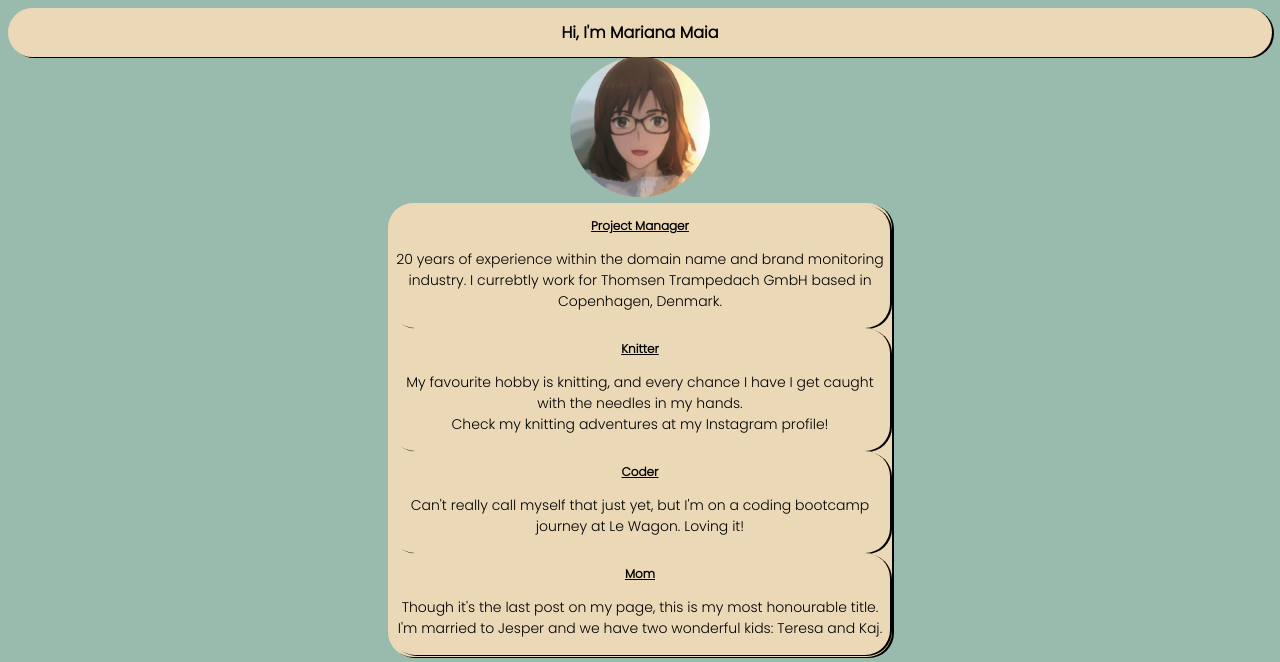
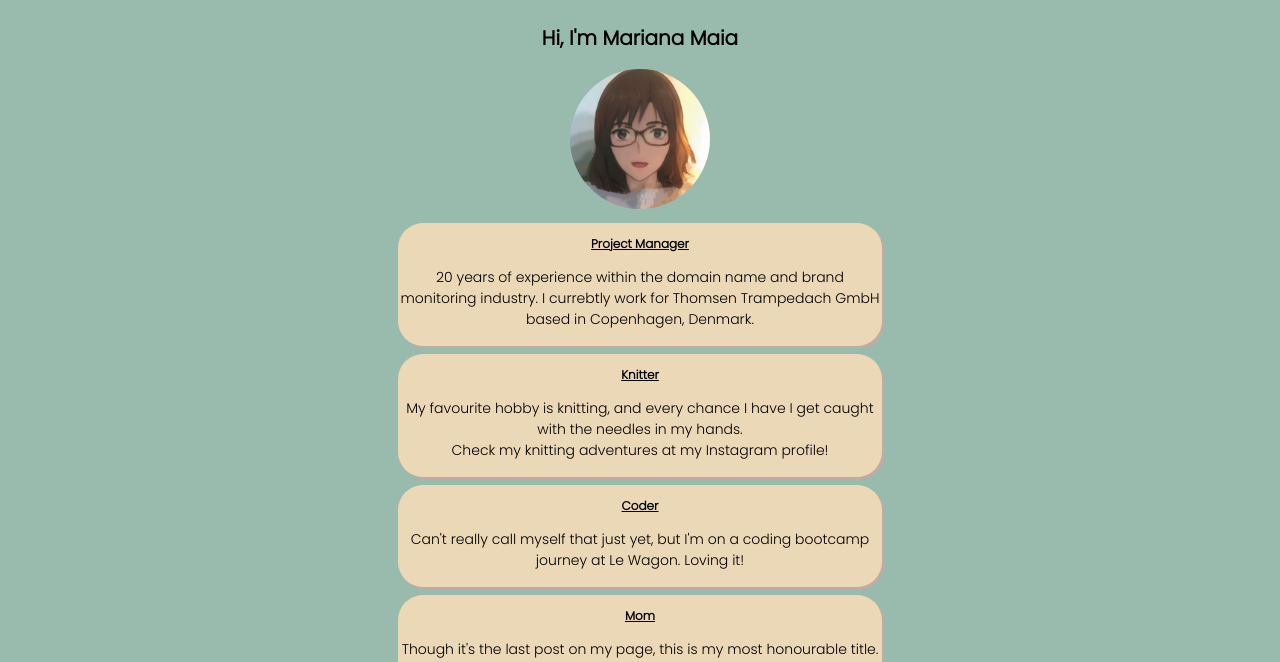
Before and after one commit to marymaia/gh-repo-view---web, a plain HTML site: page index.html in a window 1280 px wide. Shown: the top 662 px of the page. Drawn offline with Linux system fonts and the light colour scheme.

Commit message:
Add files via upload

```diff
--- a/style.css
+++ b/style.css
@@ -10,7 +10,7 @@ body {
 h1  {
   color: black;
   font-family: 'Poppins', sans-serif;
-  font-size: 16px;
+  font-size: 20px;
   line-height: 1.5;
   font-weight: bold;
 }
@@ -39,11 +39,20 @@ a:hover {
   color: grey;
 }
 
-div {
-  box-shadow: 2px 1px;
+.hi {
+  background-color: #99bbad;
   border-radius: 25px;
+  padding: 2px;
+  width: 500px;
+  margin: 0 auto;
+}
+
+.card {
   background-color: #ebd8b7;
+  box-shadow: 2px 2px #c6a9a3;
+  border-radius: 25px;
   padding: 2px;
+  margin: 8px;
 }
 
 .profile-pic {
@@ -62,6 +71,7 @@ div {
 .list-inline {
   list-style: none;
   padding-left: 0px;
+  font-size: 35px;
 }
 
 
```
